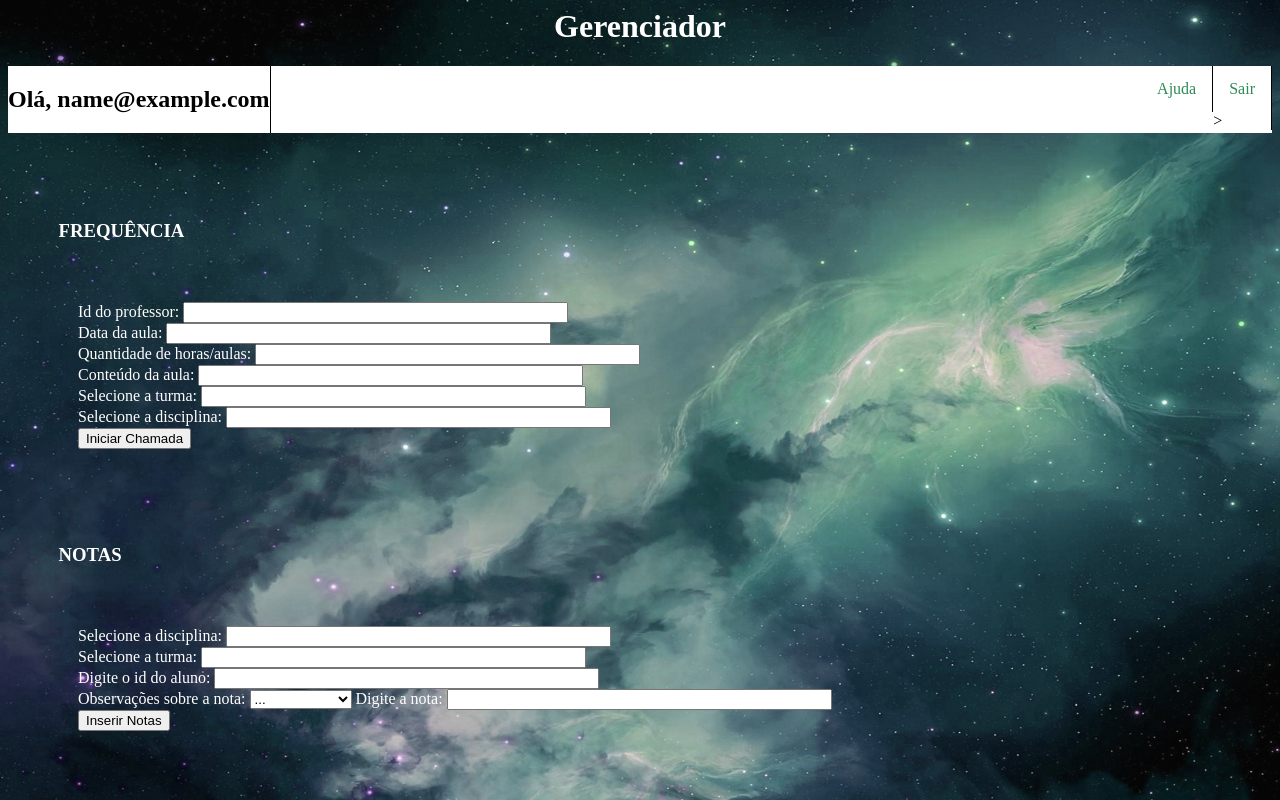
After one commit to GPlutao/GerenciadorPlutao, a PHP site: page /professor.php in a window 1280 px wide. The commit adds this page. Run offline with PHP 8.4, Linux system fonts and the light colour scheme; the visitor is signed in with stand-in values (Sample User, id 1).

Commit message:
Add files via upload

```diff
--- /dev/null
+++ b/professor.php
@@ -0,0 +1,72 @@
+<?php
+include('verifica.php');
+?>
+
+<html>
+	<head>
+		<title>GERENCIADOR</title>
+		<meta charset = "utf-8">
+		<link  rel="stylesheet" type="text/css" href="css_gerenciador.css">
+	</head>
+	<body>
+		<h1>Gerenciador</h1>
+		<!--Menu-->
+		<ul>
+			<li><h2>Olá, <?php echo $_SESSION['email'];?></h2></li>
+			<li style="float:right"><a href="logout.php">Sair</a>></li>
+			<li style="float:right"><a href="ajuda.html">Ajuda</a></li>
+		</ul><br><br>
+
+		<h3>FREQUÊNCIA</h3>
+		<form name="professor" action="professor.php" method="POST">
+			<label>Id do professor:</label>
+				<input type="text" name="id_prof" size="45"><br>
+
+			<label>Data da aula:</label>
+				<input type="text" name="data" size="45"><br>
+
+			<label>Quantidade de horas/aulas:</label>
+				<input type="text" name="quantidade" size="45"><br>
+
+			<label>Conteúdo da aula:</label>
+				<input type="text" name="conteudo" size="45"><br>
+
+			<label>Selecione a turma:</label>
+				<input type="text" name="turma" size="45"><br>
+
+			<label>Selecione a disciplina:</label>
+				<input type="text" name="disciplina" size="45"><br>
+
+			<input type="submit" name="frequencia" value="Iniciar Chamada">
+		</form><br>
+
+		<h3>NOTAS</h3>
+		<form name="professor" action="professor.php" method="POST">
+
+			<label>Selecione a disciplina:</label>
+				<input type="text" name="disciplina" size="45"><br>
+
+			<label>Selecione a turma:</label>
+				<input type="text" name="turma" size="45"><br>
+
+			<label>Digite o id do aluno:</label>
+				<input type="text" name="turma" size="45"><br>
+
+			<label>Observações sobre a nota:</label>
+			<select id=obs>
+			    <option value="" >...</option>
+			    <option value="nota_bimestre_1" >1°Bimestre</option>
+			    <option value="nota_bimestre_2" >2°Bimestre</option>
+			    <option value="nota_bimestre_3" >3°Bimestre</option>
+			    <option value="nota_bimestre_4" >4°Bimestre</option>
+			    <option value="recuperacao" >Recuperação</option>
+			    <option value="nota_final" >Nota Final</option>
+			</select>
+
+			<label>Digite a nota:</label>
+				<input type="text" name="nota" size="45"><br>
+
+			<input type="submit" name="notas" value="Inserir Notas">
+		</form>
+	</body>
+</html>
--- a/verifica.php
+++ b/verifica.php
@@ -1,7 +1,7 @@
 <?php
 session_start();
 if(!$_SESSION['email']){
-	header('Location: login.html');
+	header('Location: index.html');
 	exit();
 }
 ?>
```
Also changed, not shown: aluno.php (+33 -30 lines), alunonotas.php (added, +34 -0 lines), login.php (+24 -13 lines).
